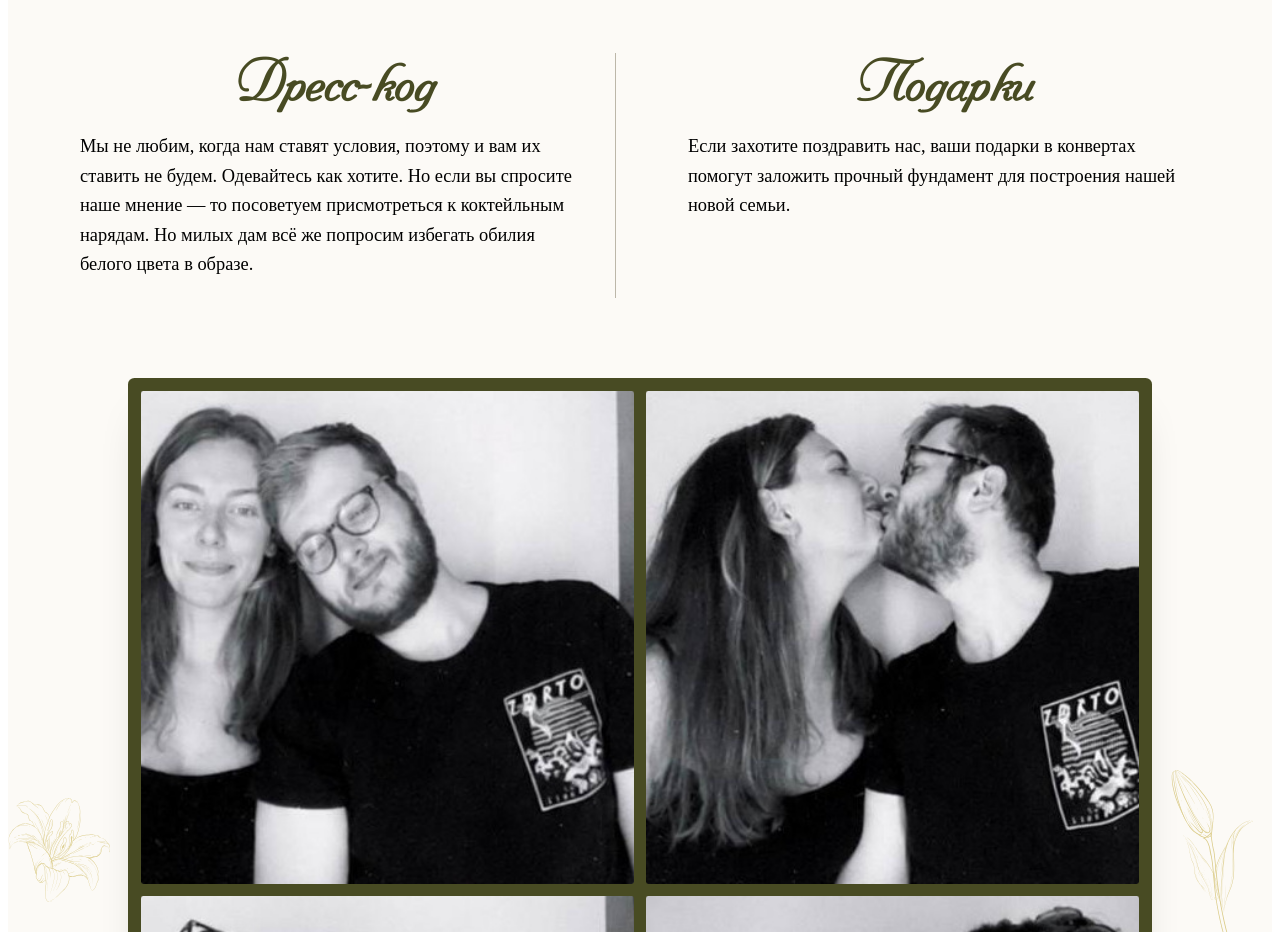
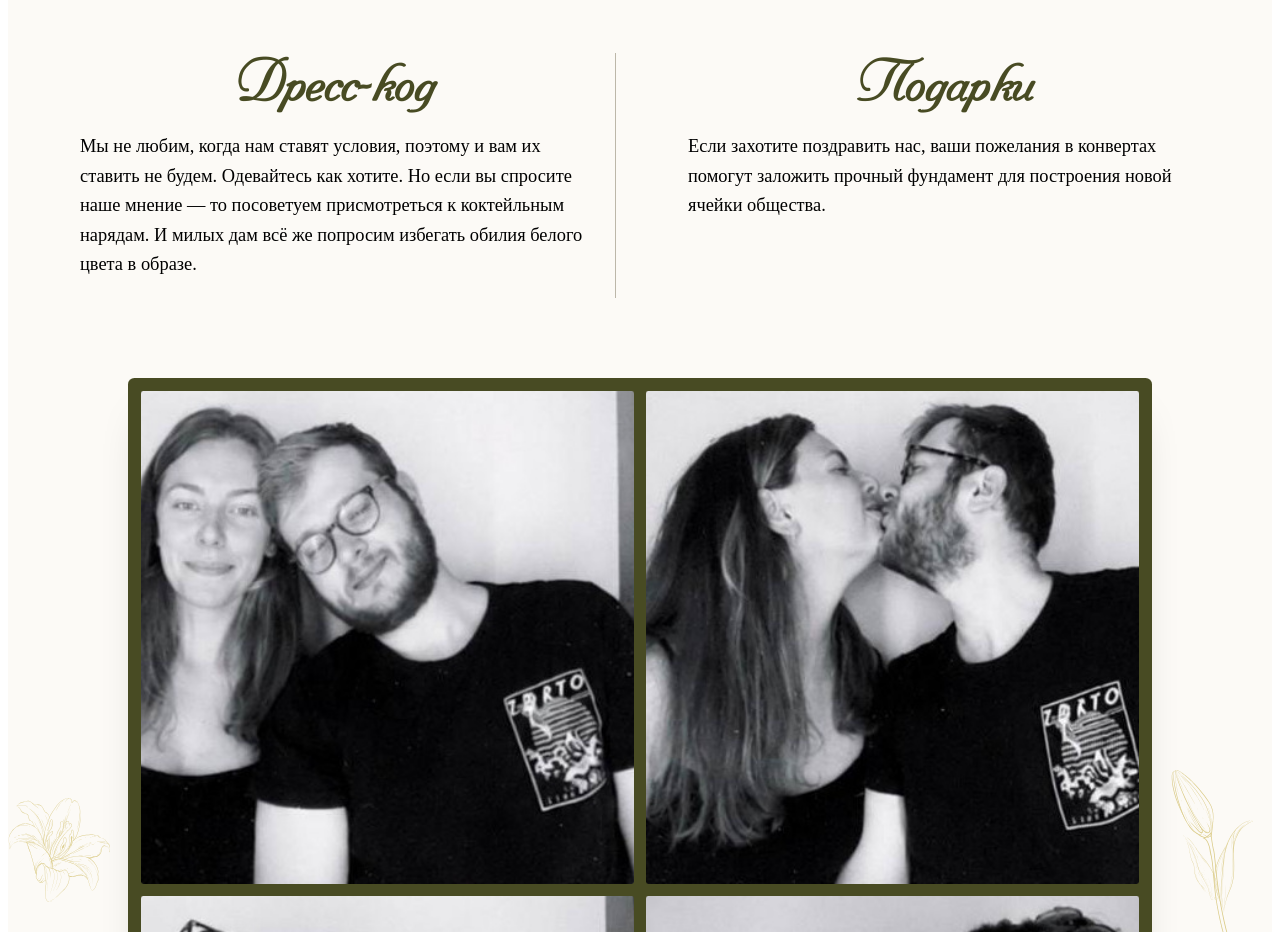
Before and after one commit to mrol1vka/tanya-site, a plain HTML site: page index.html in a window 1280 px wide. Shown: the part 5260-6192 px from the top of the page. Drawn offline with nearby package versions, Linux system fonts and the light colour scheme; a web font is replaced by a local one.

Commit message:
fix: дресс-код 'Но милых' → 'И милых'; подарки 'подарки' → 'пожелания', 'нашей новой семьи' → 'новой ячейки общества'

```diff
--- a/index.html
+++ b/index.html
@@ -73,11 +73,11 @@
       <div class="extras__grid">
         <div class="extras__cell reveal">
           <h2 id="dress-title">Дресс-код</h2>
-          <p>Мы не любим, когда нам ставят условия, поэтому и вам их ставить не будем. Одевайтесь как хотите. Но если вы спросите наше мнение — то посоветуем присмотреться к коктейльным нарядам. Но милых дам всё же попросим избегать обилия белого цвета в образе.</p>
+          <p>Мы не любим, когда нам ставят условия, поэтому и вам их ставить не будем. Одевайтесь как хотите. Но если вы спросите наше мнение — то посоветуем присмотреться к коктейльным нарядам. И милых дам всё же попросим избегать обилия белого цвета в образе.</p>
         </div>
         <div class="extras__cell reveal">
           <h2 id="wishes-title">Подарки</h2>
-          <p>Если захотите поздравить нас, ваши подарки в конвертах помогут заложить прочный фундамент для построения нашей новой семьи.</p>
+          <p>Если захотите поздравить нас, ваши пожелания в конвертах помогут заложить прочный фундамент для построения новой ячейки общества.</p>
         </div>
       </div>
     <section class="section couple" aria-labelledby="couple-title">
```
